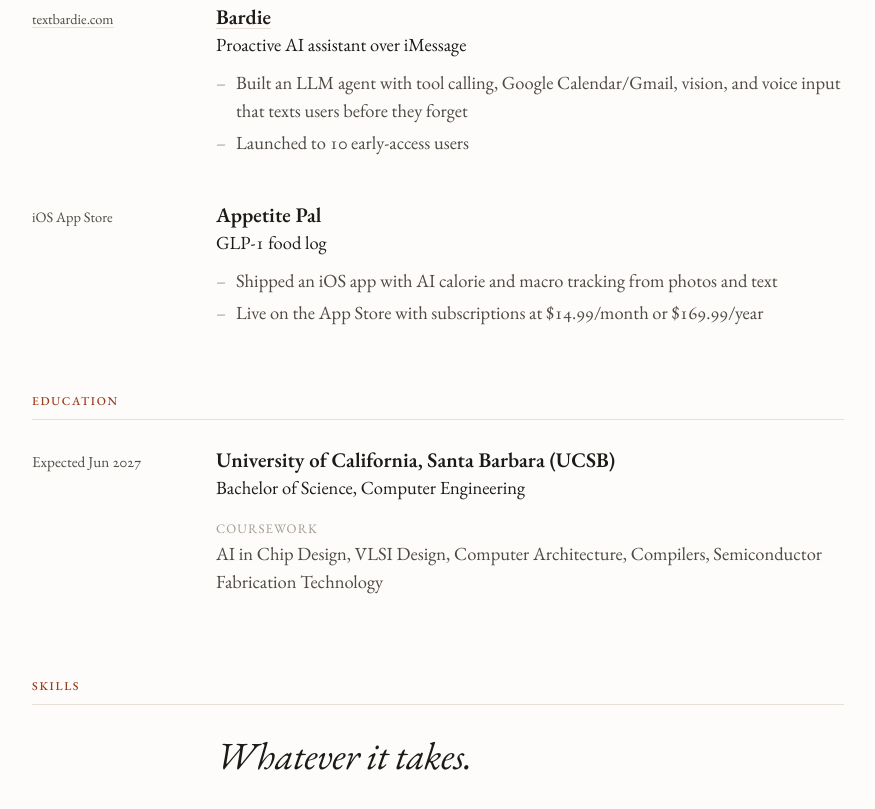
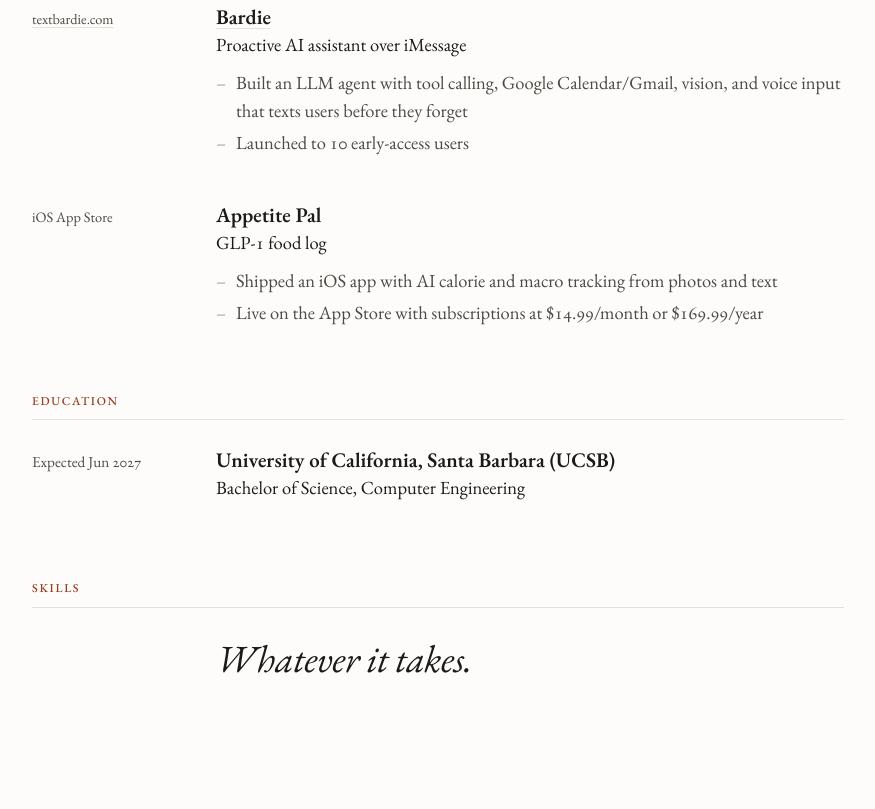
Before and after one commit to sagarvarma1/website, a plain HTML site: page cv.html in a window 1280 px wide. Shown: the part 1788-2597 px from the top of the page, without its empty margins (202-1077 px from the left). After the commit the page ends 2556 px from the top, so only its background shows below. Drawn offline with nearby package versions, Linux system fonts and the light colour scheme.

Commit message:
Hide coursework on web CV; PDF keeps it
Co-Authored-By: Claude Opus 5.5 <noreply@anthropic.com>

```diff
--- a/cv.html
+++ b/cv.html
@@ -258,17 +258,6 @@
             .where.links a.gh { text-decoration: none; margin-top: 0.35rem; }
             .where.links a.gh svg { width: 1.05rem; height: 1.05rem; display: block; }
 
-            .entry ul.plain { margin-left: 0; }
-            .entry ul.plain li { padding-left: 0; }
-            .entry ul.plain li::before { content: none; }
-            .cw-label {
-                display: block;
-                font-variant-caps: all-small-caps;
-                letter-spacing: 0.06em;
-                color: var(--faint);
-            }
-            .cw-label .colon { display: none; }
-
             .print-block { display: none; }
 
             .closer { margin-top: 4.5rem; }
@@ -523,8 +512,8 @@
                 <div>
                     <h3>University of California, Santa Barbara (UCSB)</h3>
                     <div class="role subhead">Bachelor of Science<span class="print-only"> (B.S.)</span>, Computer Engineering</div>
-                    <ul class="plain">
-                        <li><span class="cw-label">Coursework<span class="colon">:</span></span> AI in Chip Design, VLSI Design, Computer Architecture, Compilers, Semiconductor Fabrication Technology</li>
+                    <ul class="print-block">
+                        <li>Coursework: AI in Chip Design, VLSI Design, Computer Architecture, Compilers, Semiconductor Fabrication Technology</li>
                     </ul>
                 </div>
             </div>
```
